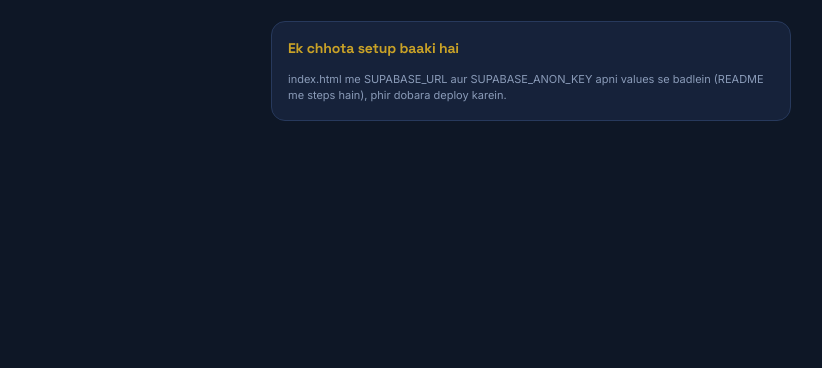
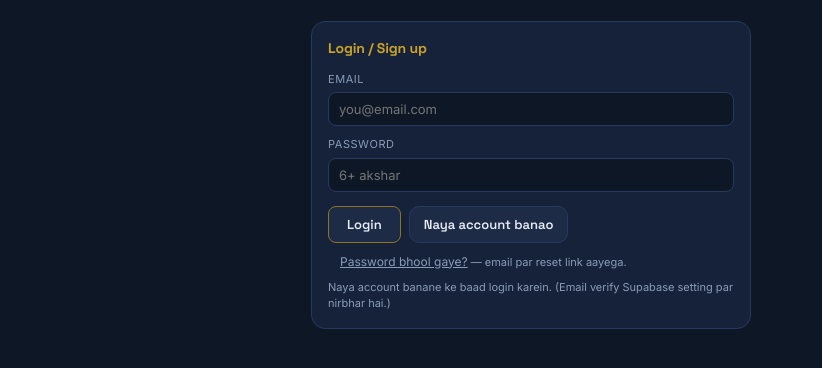
Before and after one commit to Moksh9810/Investment-tracker, a plain HTML site: page index.html in a window 1280 px wide. Shown: the part 76-444 px from the top of the page, without its empty margins (109-931 px from the left). Drawn offline with nearby package versions, Linux system fonts and the light colour scheme.

Commit message:
Update Supabase URL and anon key in index.html

```diff
--- a/index.html
+++ b/index.html
@@ -96,8 +96,8 @@
    2) Publishable key   niche doosri line me
    (single quotes '...' aur ; waise hi rehne dein)
    ===================================================================== */
-const SUPABASE_URL     = 'YAHAN_PROJECT_URL_DAALO';       // jaise: https://xxxx.supabase.co
-const SUPABASE_ANON_KEY = 'YAHAN_PUBLISHABLE_KEY_DAALO';  // jaise: sb_publishable_xxxxx
+const SUPABASE_URL     = 'https://htjufhjupdfytdxitolg.supabase.co';       // jaise: https://xxxx.supabase.co
+const SUPABASE_ANON_KEY = 'sb_publishable_KXFWdO9eM-u24jCVzyFgQA-3ZgzedH';  // jaise: sb_publishable_xxxxx
 /* ===================================================================== */
 
 let sb=null;
```
